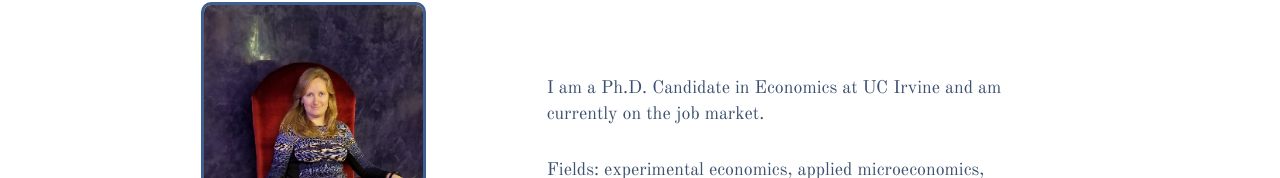
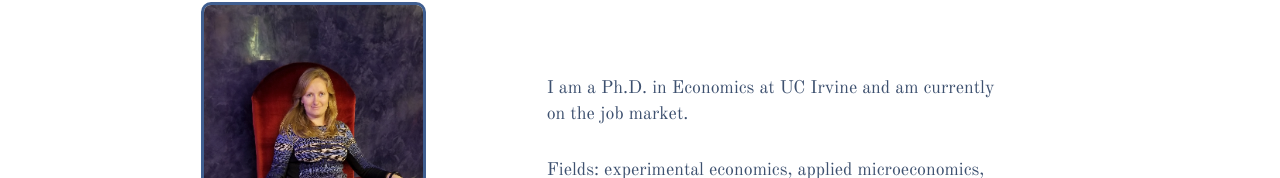
Before and after one commit to votoznotna/irinazotova, a website: page index.html in a window 1280 px wide. Shown: the part 170-348 px from the top of the page. Drawn offline with nearby package versions, Linux system fonts and the light colour scheme; some packages are replaced by stand-ins of ours.

Commit message:
Home page revision.

```diff
--- a/views/pages/home.html
+++ b/views/pages/home.html
@@ -17,7 +17,7 @@
 	</div>
 	<div class="col-sm-5 rightProfile">
 		<section>
-			<p>I am a Ph.D. Candidate in Economics at UC Irvine and am currently on the job market.</p>
+			<p>I am a Ph.D. in Economics at UC Irvine and am currently on the job market.</p>
 			<p>Fields: experimental economics, applied microeconomics, industrial organization.</p>
 		</section>
 	</div>
```
